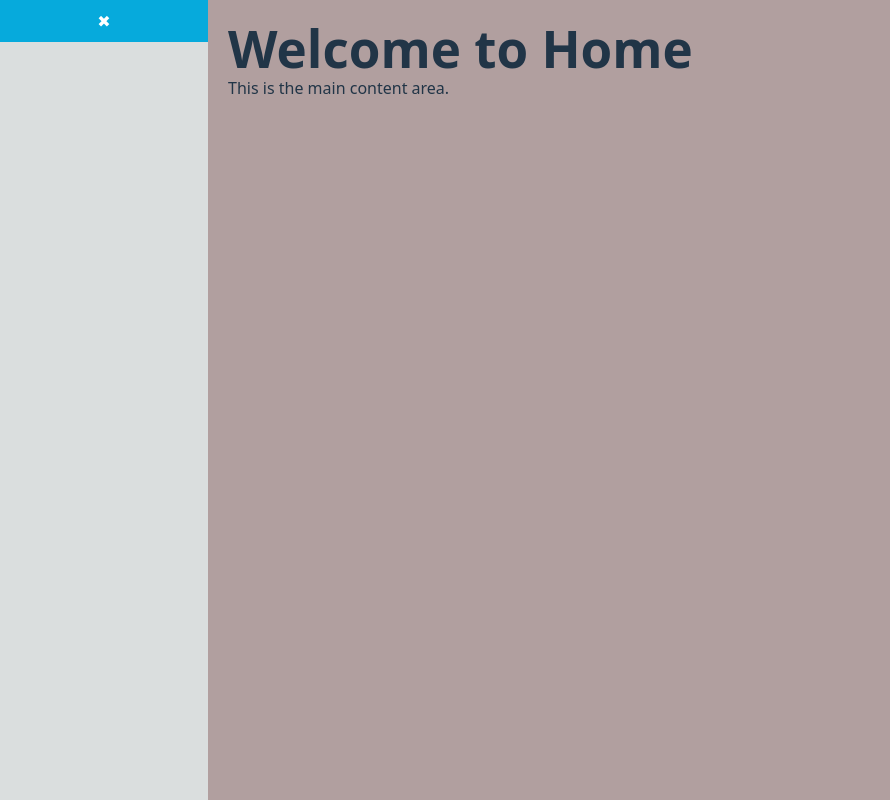
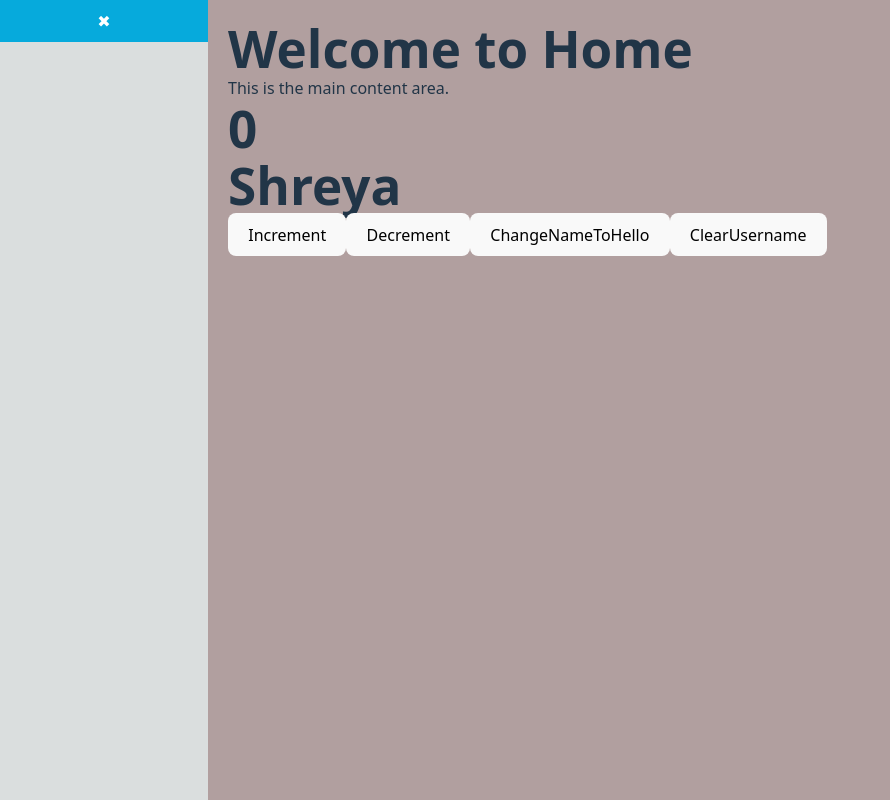
Before and after one commit to shreyaswill/builder, a React (Vite) app: page / in a window 1280 px wide. Shown: the whole page, without its empty margins (0-890 px from the left). Built offline with nearby package versions, Linux system fonts and the light colour scheme.

Commit message:
Added redux

```diff
--- a/package.json
+++ b/package.json
@@ -10,8 +10,10 @@
     "preview": "vite preview"
   },
   "dependencies": {
+    "@reduxjs/toolkit": "^2.6.1",
     "react": "^19.0.0",
-    "react-dom": "^19.0.0"
+    "react-dom": "^19.0.0",
+    "react-redux": "^9.2.0"
   },
   "devDependencies": {
     "@eslint/js": "^9.21.0",
--- a/src/App.tsx
+++ b/src/App.tsx
@@ -1,8 +1,14 @@
-import './App.css'
-import { Home } from './pages/home'
+import "./App.css";
+import { Home } from "./pages/home";
+import { Provider } from "react-redux";
+import { store } from "./redux";
 
 function App() {
-  return <Home/>
+    return (
+        <Provider store={store}>
+            <Home />
+        </Provider>
+    );
 }
 
-export default App
+export default App;
--- a/src/components/canvas/canvas.tsx
+++ b/src/components/canvas/canvas.tsx
@@ -1,9 +1,21 @@
-import "./canvas.css"
-export default function Canvas() {
+import { useDispatch, useSelector } from "react-redux";
+import "./canvas.css";
+import { decrement, increment } from "../../redux/counterSlice";
+import { setUsername, clearUsername } from "../../redux/usernameSlice";
+export const Canvas: React.FC = () => {
+    const count = useSelector((state: { counter: { value: number } }) => state.counter.value);
+    const username = useSelector((state: { username: { value: number } }) => state.username.value);
+    const dispatch = useDispatch();
     return (
         <div className="main-content">
             <h1>Welcome to Home</h1>
             <p>This is the main content area.</p>
+            <h1>{count}</h1>
+            <h1>{username}</h1>
+            <button onClick={() => dispatch(increment())}>Increment</button>
+            <button onClick={() => dispatch(decrement())}>Decrement</button>
+            <button onClick={() => dispatch(setUsername("Hello"))}>ChangeNameToHello</button>
+            <button onClick={() => dispatch(clearUsername())}>ClearUsername</button>
         </div>
     );
 }
--- a/src/components/sidebar/sidebar.tsx
+++ b/src/components/sidebar/sidebar.tsx
@@ -1,7 +1,7 @@
 import { useState } from "react";
 import "./sidebar.css";
 
-export default function SideBar() {
+export const SideBar: React.FC = () => {
     const [collapsed, setCollapsed] = useState<boolean>(false);
     return (
         <div className={`sidebar ${collapsed ? "collapsed" : ""}`}>
--- a/src/pages/home.tsx
+++ b/src/pages/home.tsx
@@ -1,5 +1,5 @@
-import Canvas from "../components/canvas/canvas";
-import SideBar from "../components/sidebar/sidebar";
+import { Canvas } from "../components/canvas/canvas";
+import {SideBar} from "../components/sidebar/sidebar";
 import "./home.css"
 
 export const Home: React.FC = () => {
--- /dev/null
+++ b/src/redux/counterSlice.ts
@@ -0,0 +1,18 @@
+import { createSlice } from "@reduxjs/toolkit";
+
+export const counterSlice = createSlice({
+    name: "counter",
+    initialState: {
+        value: 0,
+    },
+    reducers: {
+        increment: (state) => {
+            state.value += 1;
+        },
+        decrement: (state) => {
+            state.value -= 1;
+        },
+    },
+});
+
+export const { increment, decrement } = counterSlice.actions
--- /dev/null
+++ b/src/redux/index.ts
@@ -0,0 +1,10 @@
+import { configureStore } from "@reduxjs/toolkit";
+import { counterSlice } from "./counterSlice";
+import { usernameSlice } from "./usernameSlice";
+
+export const store = configureStore({
+    reducer: {
+        counter: counterSlice.reducer,
+        username: usernameSlice.reducer
+    }
+});
--- /dev/null
+++ b/src/redux/usernameSlice.ts
@@ -0,0 +1,16 @@
+import { createSlice } from "@reduxjs/toolkit";
+
+export const usernameSlice = createSlice({
+    name: "username",
+    initialState: { value: "Shreya" },
+    reducers: {
+        setUsername: (state, action) => {
+            state.value = action.payload;
+        },
+        clearUsername: (state) => {
+            state.value = "";
+        },
+    },
+});
+
+export const { setUsername, clearUsername } = usernameSlice.actions;
```
Also changed, not shown: 1 other file (tests, documents, lock files or other folders).
